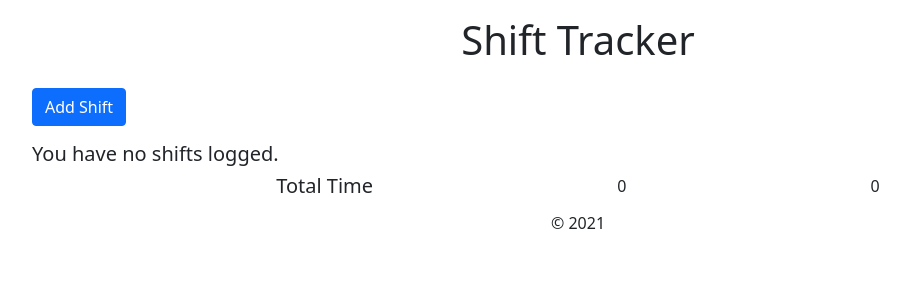
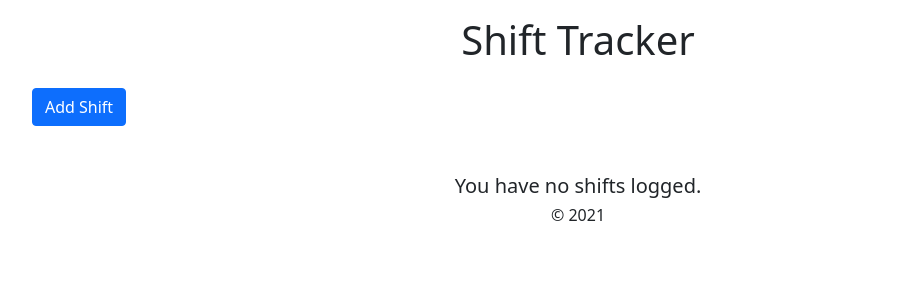
Before and after one commit to tsimian/shift_tracker, a React (Create React App) app: page / in a window 1280 px wide. Shown: the top 300 px of the page, without its empty margins (62-972 px from the left). Built offline with nearby package versions, Linux system fonts and the light colour scheme.

Commit message:
Added condition to hide total time if no shifts and centered h5 in shifts.js

```diff
--- a/src/App.js
+++ b/src/App.js
@@ -30,7 +30,7 @@ function App() {
       <Header />
       <Logger shifts={shifts} setShifts={setShifts} />
       <Shifts shifts={shifts} setShifts={setShifts} />
-      <TotalTime shifts={shifts} />
+      {shifts.length > 0 ? <TotalTime shifts={shifts} /> : ''}
       <Footer />
     </div>
   );
--- a/src/components/Shifts.js
+++ b/src/components/Shifts.js
@@ -36,7 +36,7 @@ const Shifts = ({ shifts, setShifts }) => {
                         )
                     })}
                 </tbody>
-            </table> : <h5>You have no shifts logged.</h5> }
+            </table> : <h5 className="text-center mt-5">You have no shifts logged.</h5> }
         </div>
     )
 }
```
